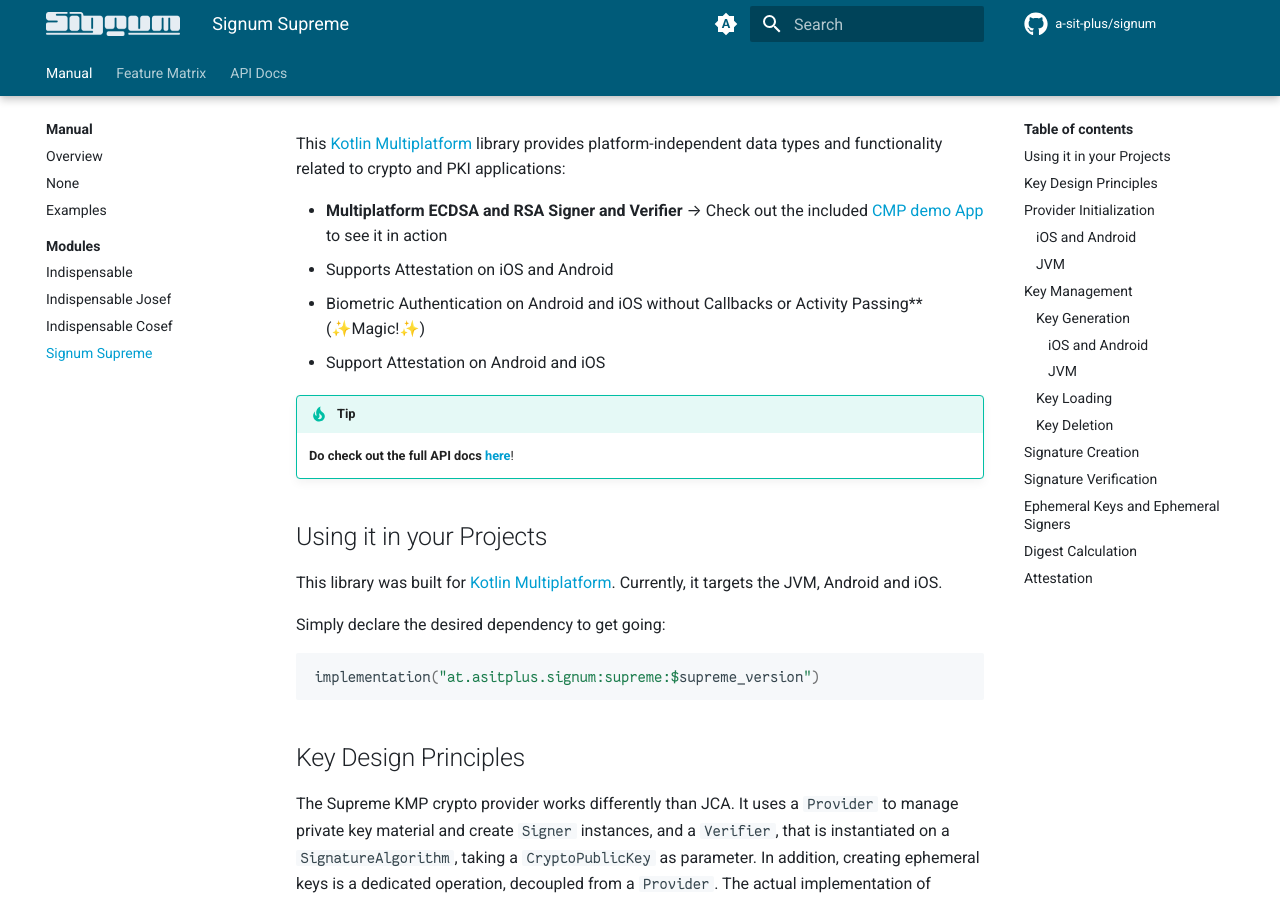
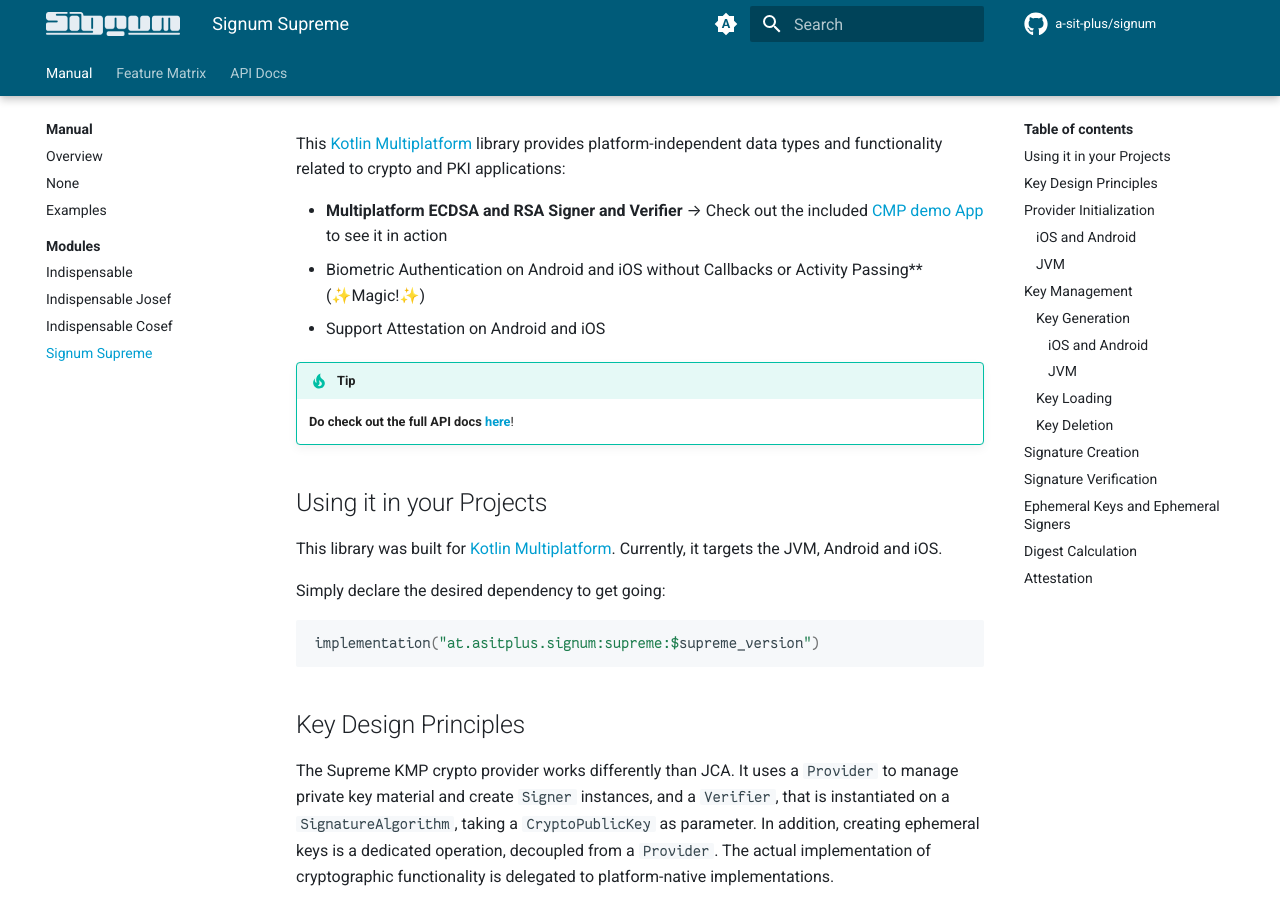
Before and after one commit to a-sit-plus/signum, an MkDocs documentation site: the page built from docs/docs/supreme.md, in a window 1280 px wide and 900 px high, scrolled down 369 px. Built offline with MkDocs 1.6.1 and Material for MkDocs 9.7.7, drawn with Linux system fonts in a browser that asks for light colours; comment, search, counter and statistics services are not loaded; grey boxes are pictures that could not be loaded.

Commit message:
remove superfluous bullet from supreme manual

```diff
--- a/docs/docs/supreme.md
+++ b/docs/docs/supreme.md
@@ -9,7 +9,6 @@
 
 * **Multiplatform ECDSA and RSA Signer and Verifier** &rarr; Check out the included [CMP demo App](https://github.com/a-sit-plus/signum/tree/main/demoapp) to see it in
   action
-* Supports Attestation on iOS and Android
 * Biometric Authentication on Android and iOS without Callbacks or Activity Passing** (✨Magic!✨)
 * Support Attestation on Android and iOS
 
```
